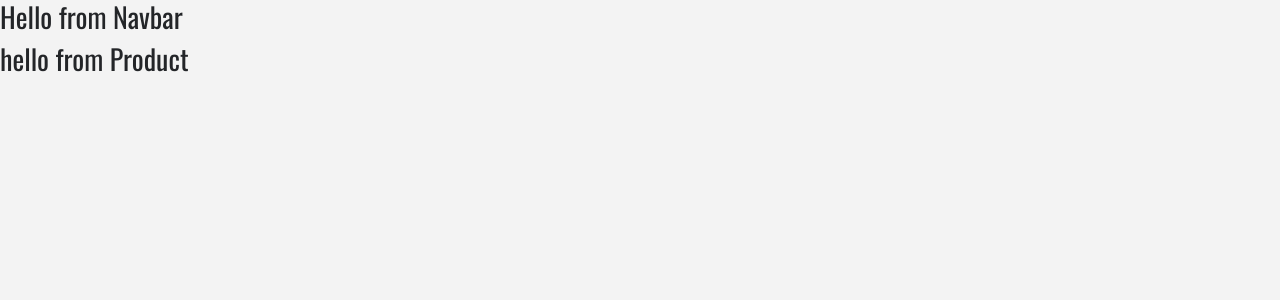
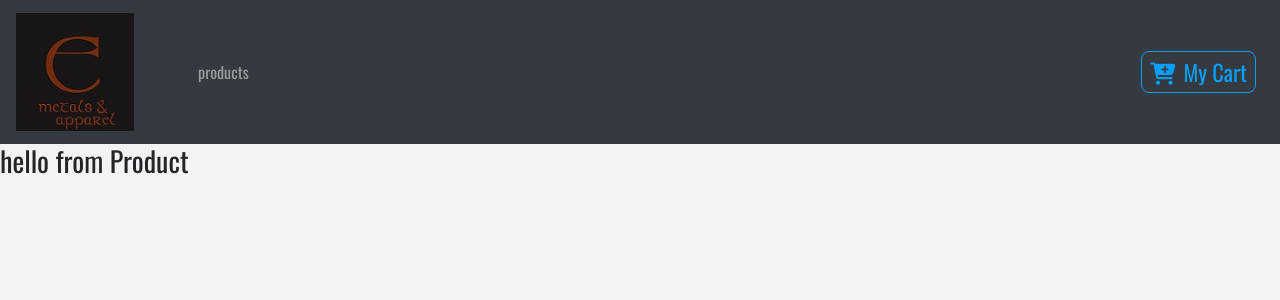
Before and after one commit to meganschultepdx/react-ecommerce-store, a React (Create React App) app: page / in a window 1280 px wide. Shown: the top 300 px of the page. Built offline with nearby package versions, Linux system fonts and the light colour scheme.

Commit message:
add bootstrap navbar and button component

```diff
--- a/package.json
+++ b/package.json
@@ -10,7 +10,8 @@
     "react": "^16.12.0",
     "react-dom": "^16.12.0",
     "react-router-dom": "^5.1.2",
-    "react-scripts": "3.3.0"
+    "react-scripts": "3.3.0",
+    "styled-components": "^4.4.1"
   },
   "scripts": {
     "start": "react-scripts start",
--- a/src/App.css
+++ b/src/App.css
@@ -25,3 +25,8 @@ body {
 .text-bright {
 	color: var(--lightBlue);
 }
+
+.navbar-brand {
+	height: 8rem;
+	width: auto;
+}
--- /dev/null
+++ b/src/components/Button.js
@@ -0,0 +1,21 @@
+import styled from "styled-components";
+
+export const ButtonContainer = styled.button`
+	text-transform: capitalize;
+	font-size: 1.4rem;
+	background: transparent;
+	border: 0.05rem solid var(--lightBlue);
+	color: var(--lightBlue);
+	border-radius: 0.5rem;
+	padding: 0.2rem 0.5rem;
+	curser: pointer;
+	margin: 0.2rem 0.5rem 0.2rem 0rem;
+	transition: all 0.5s ease-in-out;
+	&:hover {
+		background: var(--lightBlue);
+		color: var(--mainBlue);
+		&:focus {
+			outline: none;
+		}
+	}
+`;
--- a/src/components/Navbar.js
+++ b/src/components/Navbar.js
@@ -1,11 +1,32 @@
 import React, { Component } from "react";
+import { Link } from "react-router-dom";
+import erdoben_logo from "../images/erdoben_logo.jpg";
+import styled from "styled-components";
+import { ButtonContainer } from "./Button";
 
 export class Navbar extends Component {
 	render() {
 		return (
-			<div>
-				<h3>Hello from Navbar</h3>
-			</div>
+			<nav className="navbar navbar-dark bg-dark">
+				<Link to="/">
+					<img src={erdoben_logo} alt="erdoben logo" className="navbar-brand" />
+				</Link>
+				<ul className="navbar-nav align-items-center">
+					<li className="nav-item ml-5">
+						<Link to="/" className="nav-link">
+							products
+						</Link>
+					</li>
+				</ul>
+				<Link to="/cart" className="ml-auto">
+					<ButtonContainer>
+						<span className="mr-2">
+							<i className="fas fa-cart-plus" />
+						</span>
+						my cart
+					</ButtonContainer>
+				</Link>
+			</nav>
 		);
 	}
 }
```
Also changed, not shown: src/images/erdoben_logo.jpg (added), 1 other file (tests, documents, lock files or other folders).
